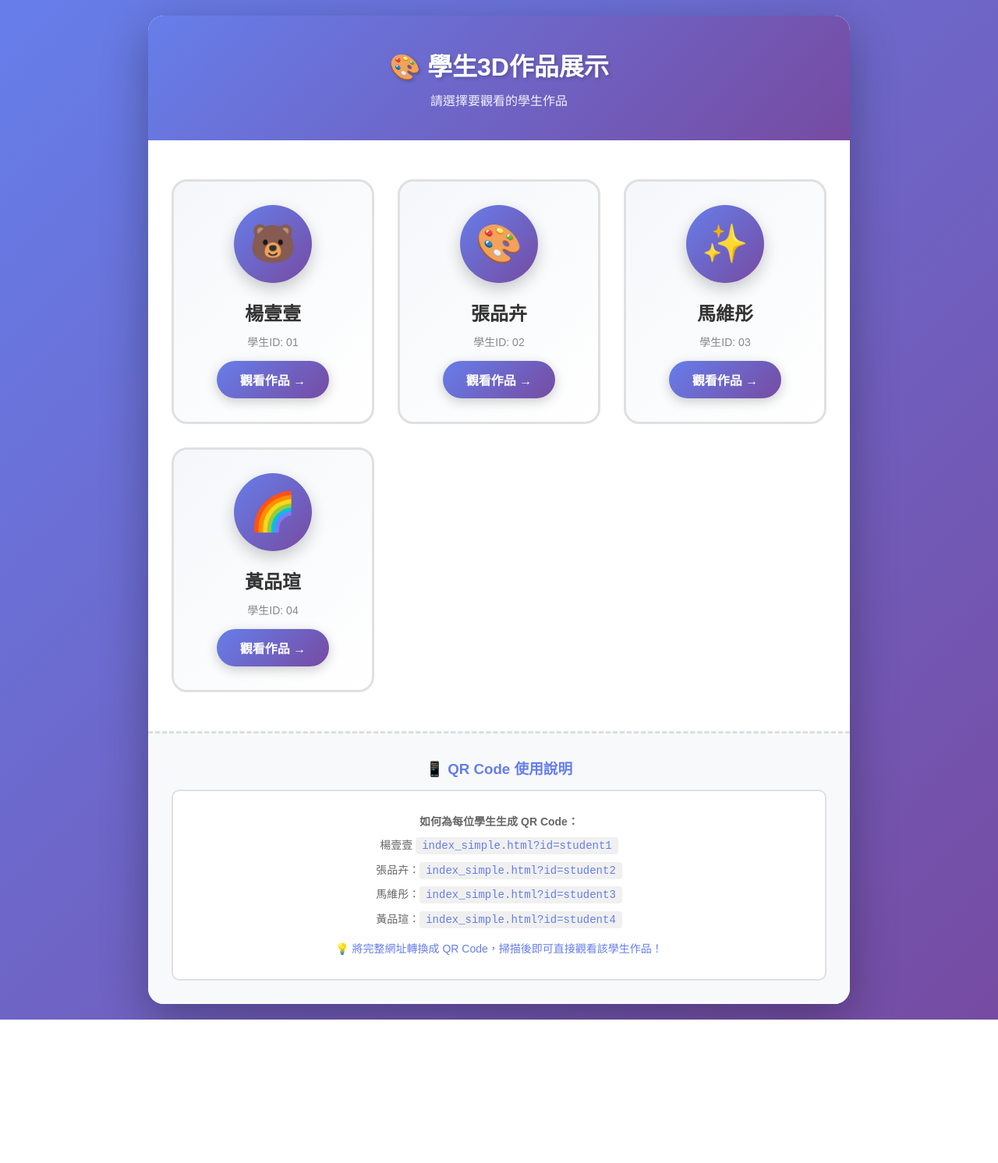
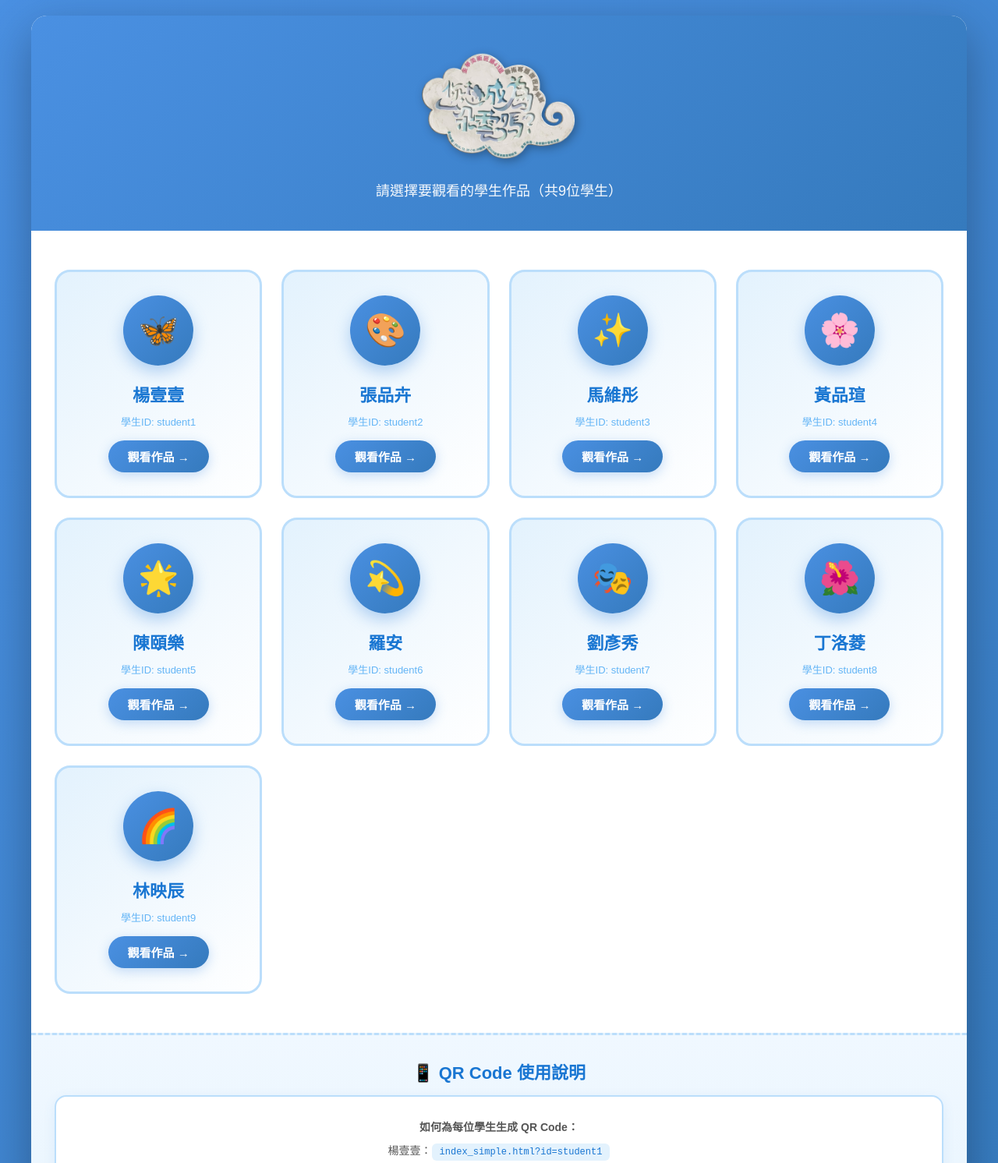
Before and after one commit to gp01002/JHS-, a plain HTML site: page menu.html in a window 1280 px wide. Shown: the top 1492 px of the page at 78% size. Before the commit the page ends 1308 px from the top, so only its background shows below. Drawn offline with Linux system fonts and the light colour scheme.

Commit message:
Update menu.html

```diff
--- a/menu.html
+++ b/menu.html
@@ -3,7 +3,7 @@
 <head>
     <meta charset="UTF-8">
     <meta name="viewport" content="width=device-width, initial-scale=1.0">
-    <title>3D作品選單</title>
+    <title>學生3D作品展示 - 選單</title>
     <style>
         * {
             margin: 0;
@@ -13,7 +13,7 @@
 
         body {
             font-family: 'Microsoft JhengHei', Arial, sans-serif;
-            background: linear-gradient(135deg, #667eea 0%, #764ba2 100%);
+            background: linear-gradient(135deg, #4A90E2 0%, #357ABD 100%);
             min-height: 100vh;
             display: flex;
             flex-direction: column;
@@ -23,7 +23,7 @@
         }
 
         .container {
-            max-width: 900px;
+            max-width: 1200px;
             width: 100%;
             background: white;
             border-radius: 20px;
@@ -44,33 +44,43 @@
         }
 
         .header {
-            background: linear-gradient(135deg, #667eea 0%, #764ba2 100%);
+            background: linear-gradient(135deg, #4A90E2 0%, #357ABD 100%);
             color: white;
             padding: 40px 30px;
             text-align: center;
         }
 
-        .header h1 {
-            font-size: 32px;
-            margin-bottom: 10px;
-            text-shadow: 2px 2px 4px rgba(0,0,0,0.2);
+        .logo-container {
+            display: flex;
+            justify-content: center;
+            align-items: center;
+            margin-bottom: 20px;
+        }
+
+        .logo {
+            max-width: 250px;
+            max-height: 150px;
+            width: auto;
+            height: auto;
+            filter: drop-shadow(3px 3px 6px rgba(0,0,0,0.3));
         }
 
         .header p {
-            font-size: 16px;
-            opacity: 0.9;
+            font-size: 18px;
+            opacity: 0.95;
+            margin-top: 15px;
         }
 
         .students-grid {
             padding: 50px 30px;
             display: grid;
-            grid-template-columns: repeat(auto-fit, minmax(250px, 1fr));
-            gap: 30px;
+            grid-template-columns: repeat(auto-fit, minmax(230px, 1fr));
+            gap: 25px;
         }
 
         .student-card {
-            background: linear-gradient(135deg, #f5f7fa 0%, #ffffff 100%);
-            border: 3px solid #e0e0e0;
+            background: linear-gradient(135deg, #E3F2FD 0%, #ffffff 100%);
+            border: 3px solid #BBDEFB;
             border-radius: 20px;
             padding: 30px;
             text-align: center;
@@ -87,7 +97,7 @@
             left: -100%;
             width: 100%;
             height: 100%;
-            background: linear-gradient(90deg, transparent, rgba(255,255,255,0.5), transparent);
+            background: linear-gradient(90deg, transparent, rgba(74, 144, 226, 0.2), transparent);
             transition: left 0.5s;
         }
 
@@ -97,73 +107,75 @@
 
         .student-card:hover {
             transform: translateY(-10px);
-            box-shadow: 0 15px 40px rgba(102, 126, 234, 0.3);
-            border-color: #667eea;
+            box-shadow: 0 15px 40px rgba(74, 144, 226, 0.4);
+            border-color: #4A90E2;
         }
 
         .student-avatar {
-            width: 100px;
-            height: 100px;
+            width: 90px;
+            height: 90px;
             margin: 0 auto 20px;
-            background: linear-gradient(135deg, #667eea 0%, #764ba2 100%);
+            background: linear-gradient(135deg, #4A90E2 0%, #357ABD 100%);
             border-radius: 50%;
             display: flex;
             align-items: center;
             justify-content: center;
-            font-size: 48px;
-            box-shadow: 0 8px 20px rgba(0,0,0,0.2);
+            font-size: 42px;
+            box-shadow: 0 8px 20px rgba(74, 144, 226, 0.4);
         }
 
         .student-name {
-            font-size: 24px;
+            font-size: 22px;
             font-weight: bold;
-            color: #333;
+            color: #1976D2;
             margin-bottom: 10px;
         }
 
         .student-id {
-            font-size: 14px;
-            color: #888;
+            font-size: 13px;
+            color: #64B5F6;
             margin-bottom: 15px;
         }
 
         .view-button {
-            background: linear-gradient(135deg, #667eea 0%, #764ba2 100%);
+            background: linear-gradient(135deg, #4A90E2 0%, #357ABD 100%);
             color: white;
             border: none;
-            padding: 12px 30px;
+            padding: 10px 25px;
             border-radius: 25px;
-            font-size: 16px;
+            font-size: 15px;
             font-weight: bold;
             cursor: pointer;
             transition: all 0.3s;
-            box-shadow: 0 4px 15px rgba(0,0,0,0.2);
+            box-shadow: 0 4px 15px rgba(74, 144, 226, 0.3);
         }
 
         .view-button:hover {
             transform: scale(1.05);
-            box-shadow: 0 6px 20px rgba(102, 126, 234, 0.4);
+            box-shadow: 0 6px 20px rgba(74, 144, 226, 0.5);
         }
 
         .footer {
             padding: 30px;
-            background: #f8f9fa;
+            background: linear-gradient(to bottom, #f0f8ff 0%, #E3F2FD 100%);
             text-align: center;
-            color: #666;
-            border-top: 3px dashed #ddd;
+            color: #555;
+            border-top: 3px dashed #BBDEFB;
         }
 
         .footer h3 {
-            color: #667eea;
+            color: #1976D2;
             margin-bottom: 15px;
+            font-size: 22px;
         }
 
         .qr-info {
             background: white;
             padding: 20px;
-            border-radius: 10px;
-            border: 2px solid #e0e0e0;
+            border-radius: 15px;
+            border: 2px solid #BBDEFB;
             margin-top: 15px;
+            box-shadow: 0 4px 15px rgba(74, 144, 226, 0.1);
         }
 
         .qr-info p {
@@ -173,17 +185,22 @@
         }
 
         .qr-info code {
-            background: #f0f0f0;
-            padding: 3px 8px;
-            border-radius: 4px;
+            background: #E3F2FD;
+            padding: 4px 10px;
+            border-radius: 6px;
             font-family: 'Courier New', monospace;
-            color: #667eea;
+            color: #1976D2;
+            font-size: 12px;
         }
 
-        /* 手機響應式 */
         @media (max-width: 600px) {
-            .header h1 {
-                font-size: 26px;
+            .logo {
+                max-width: 180px;
+                max-height: 100px;
+            }
+
+            .header p {
+                font-size: 16px;
             }
 
             .students-grid {
@@ -200,11 +217,14 @@
 <body>
     <div class="container">
         <div class="header">
-            <h1>🎨 學生3D作品展示</h1>
-            <p>請選擇要觀看的學生作品</p>
+            <!-- LOGO 顯示區 -->
+            <div class="logo-container">
+                <img src="MODELS/00.png" alt="Logo" class="logo">
+            </div>
+            <p>請選擇要觀看的學生作品（共9位學生）</p>
         </div>
 
-        <div class="students-grid">
+        <div class="students-grid" id="studentsGrid">
             <!-- 學生卡片將由 JavaScript 動態生成 -->
         </div>
 
@@ -212,11 +232,16 @@
             <h3>📱 QR Code 使用說明</h3>
             <div class="qr-info">
                 <p><strong>如何為每位學生生成 QR Code：</strong></p>
-                <p>楊壹壹 <code>index_simple.html?id=student1</code></p>
+                <p>楊壹壹：<code>index_simple.html?id=student1</code></p>
                 <p>張品卉：<code>index_simple.html?id=student2</code></p>
                 <p>馬維彤：<code>index_simple.html?id=student3</code></p>
                 <p>黃品瑄：<code>index_simple.html?id=student4</code></p>
-                <p style="margin-top: 15px; color: #667eea;">
+                <p>陳頤樂：<code>index_simple.html?id=student5</code></p>
+                <p>羅安：<code>index_simple.html?id=student6</code></p>
+                <p>劉彥秀：<code>index_simple.html?id=student7</code></p>
+                <p>丁洛菱：<code>index_simple.html?id=student8</code></p>
+                <p>林映辰：<code>index_simple.html?id=student9</code></p>
+                <p style="margin-top: 15px; color: #1976D2; font-weight: bold;">
                     💡 將完整網址轉換成 QR Code，掃描後即可直接觀看該學生作品！
                 </p>
             </div>
@@ -228,29 +253,54 @@
         const studentsData = {
             'student1': {
                 name: '楊壹壹',
-                emoji: '🐻',
-                id: '01'
+                emoji: '🦋',
+                id: 'student1'
             },
             'student2': {
                 name: '張品卉',
                 emoji: '🎨',
-                id: '02'
+                id: 'student2'
             },
             'student3': {
                 name: '馬維彤',
                 emoji: '✨',
-                id: '03'
+                id: 'student3'
             },
             'student4': {
                 name: '黃品瑄',
+                emoji: '🌸',
+                id: 'student4'
+            },
+            'student5': {
+                name: '陳頤樂',
+                emoji: '🌟',
+                id: 'student5'
+            },
+            'student6': {
+                name: '羅安',
+                emoji: '💫',
+                id: 'student6'
+            },
+            'student7': {
+                name: '劉彥秀',
+                emoji: '🎭',
+                id: 'student7'
+            },
+            'student8': {
+                name: '丁洛菱',
+                emoji: '🌺',
+                id: 'student8'
+            },
+            'student9': {
+                name: '林映辰',
                 emoji: '🌈',
-                id: '04'
+                id: 'student9'
             }
         };
 
         // 動態生成學生卡片
         function generateStudentCards() {
-            const grid = document.querySelector('.students-grid');
+            const grid = document.getElementById('studentsGrid');
 
             Object.values(studentsData).forEach(student => {
                 const card = document.createElement('div');
@@ -272,7 +322,6 @@
 
         // 查看學生作品
         function viewStudent(studentId) {
-            // 跳轉到展示頁面，並帶上學生ID參數
             window.location.href = `index_simple.html?id=${studentId}`;
         }
 
```
